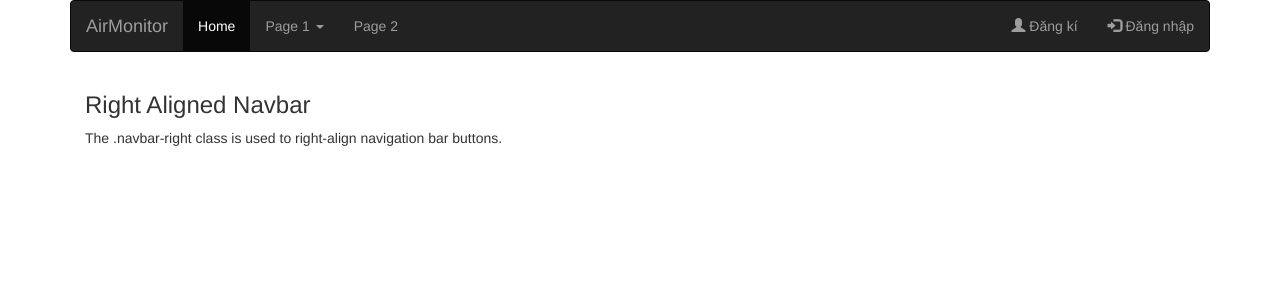
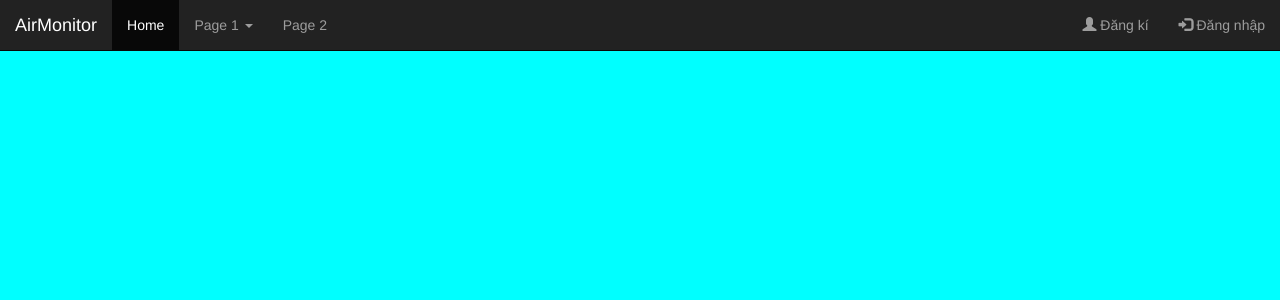
Before and after one commit to longnh299/Air-analysis-monitoring, a Node server app: template air monitor app/views/welcome.ejs in a window 1280 px wide. Shown: the top 300 px of the page. Run offline with Node 20, Linux system fonts and the light colour scheme; the template is opened without the code that fills it, so the values that code supplies are empty; some libraries are stand-ins or nearby versions.

Commit message:
update welcome page

```diff
--- a/air monitor app/views/welcome.ejs
+++ b/air monitor app/views/welcome.ejs
@@ -5,10 +5,14 @@
   <link rel="stylesheet" href="https://maxcdn.bootstrapcdn.com/bootstrap/3.4.1/css/bootstrap.min.css">
   <script src="https://ajax.googleapis.com/ajax/libs/jquery/3.5.1/jquery.min.js"></script>
   <script src="https://maxcdn.bootstrapcdn.com/bootstrap/3.4.1/js/bootstrap.min.js"></script>
+  <style>
+    body {
+      background-color: aqua;
+    }
+  </style>
 </head>
 <body>
-
-<nav class="navbar navbar-inverse">
+<nav class="navbar navbar-inverse navbar-fixed-top">
   <div class="container-fluid">
     <div class="navbar-header">
       <a class="navbar-brand" href="#">AirMonitor</a>
@@ -31,10 +35,5 @@
   </div>
 </nav>
 
-<div class="container">
-  <h3>Right Aligned Navbar</h3>
-  <p>The .navbar-right class is used to right-align navigation bar buttons.</p>
-</div>
-
 </body>
 </html>
```
